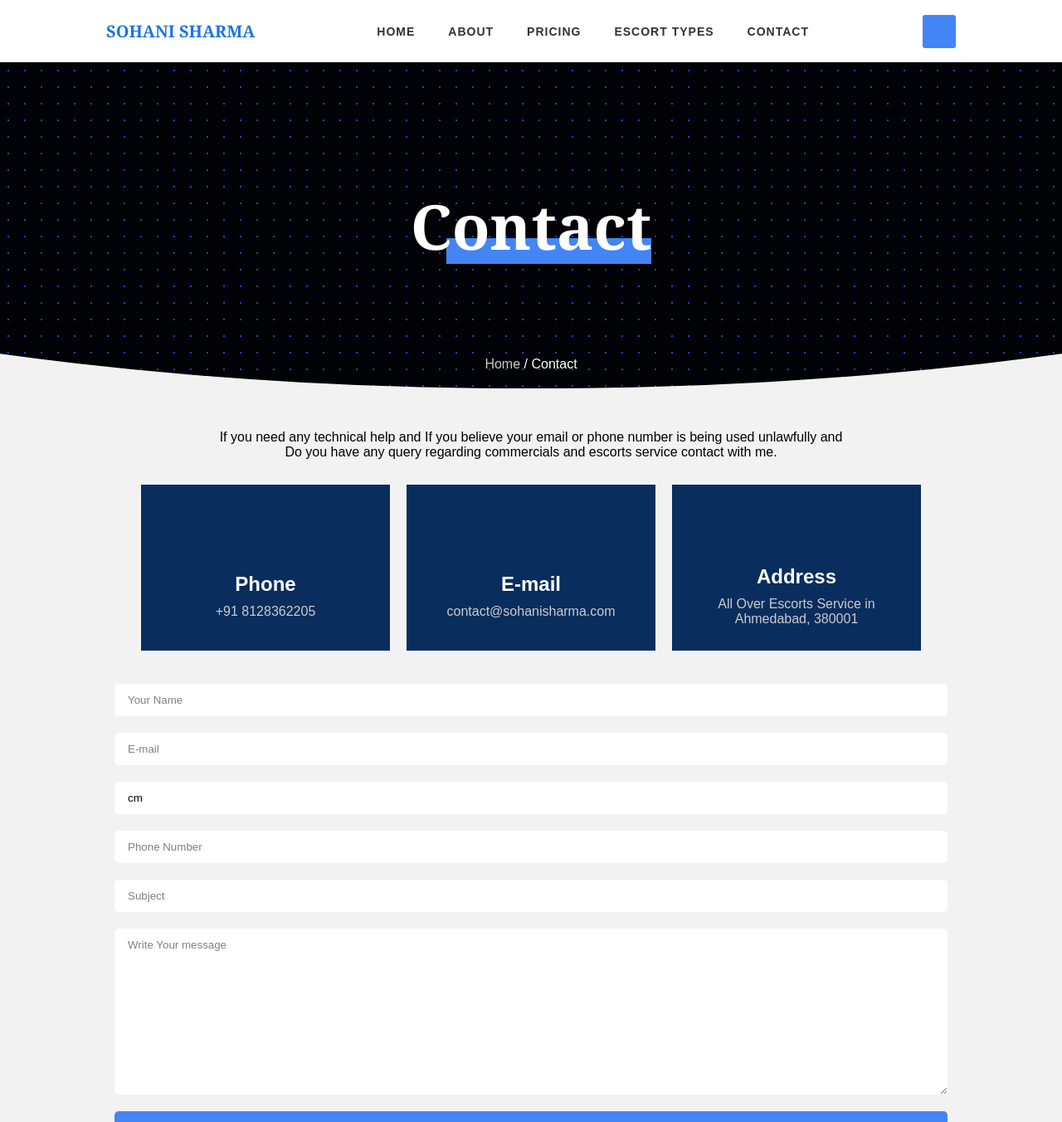
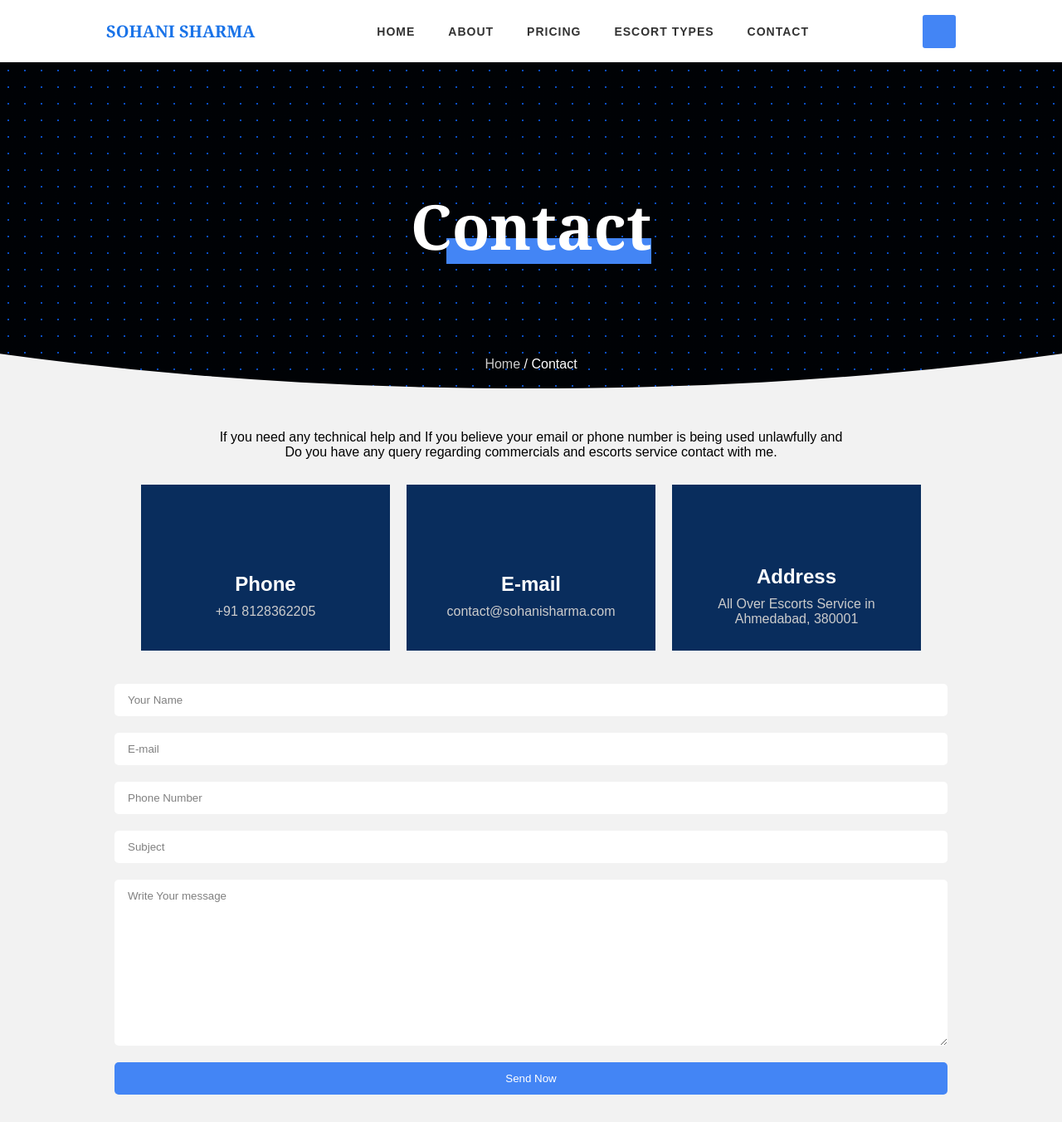
Before and after one commit to zl9/sohanisharma, a Jekyll site: the page built from contact.html, in a window 1280 px wide. Shown: the top 1352 px of the page at 83% size. Built offline with Jekyll 4.4.1, drawn with Linux system fonts in a browser that asks for light colours; grey boxes are pictures that could not be loaded.

Commit message:
Add files via upload

```diff
--- a/contact.html
+++ b/contact.html
@@ -111,13 +111,13 @@
 
 
             <form action="https://mail.google.com/mail/?view=cm&fs=1" target="_blank">
-                <input type="text" placeholder="Your Name">
-                <input type="email" placeholder="E-mail">
-                <input type="text" name="view" value="cm">
+                <input type="text" placeholder="Your Name" required>
+                <input type="email" placeholder="E-mail" required>
+                <input type="text" name="view" value="cm" hidden>
                 <input type="email" name="to" placeholder="E-mail" hidden value="contact@sohanisharma.com">
-                <input type="tel" placeholder="Phone Number">
-                <input type="text" name="su" placeholder="Subject">
-                <textarea name="body" placeholder="Write Your message" style="resize: vertical;"></textarea>
+                <input type="tel" placeholder="Phone Number" required>
+                <input type="text" name="su" placeholder="Subject" required>
+                <textarea name="body" placeholder="Write Your message" style="resize: vertical;" required></textarea>
                 <button>Send Now</button>
             </form>
         </div>
```
